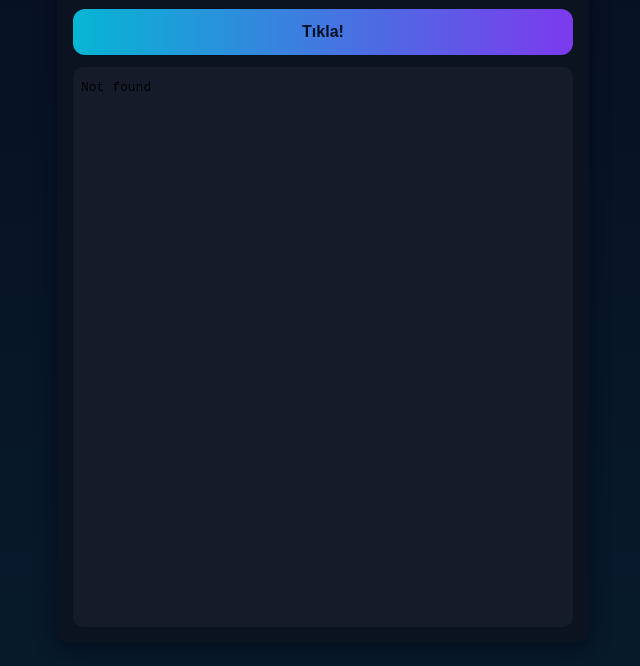
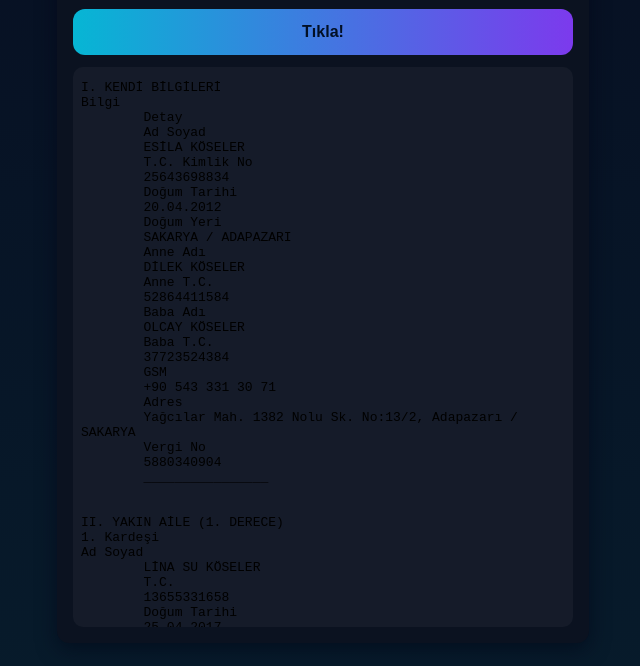
Before and after one commit to ifsadiyari79-del/ifsaavarr, a plain HTML site: page index.html in a window 1280 px wide. Both pictures are taken after a click on the button "Tıkla!". Shown: the part 100-766 px from the top of the page, without its empty margins (317-957 px from the left). Drawn offline with Linux system fonts and the light colour scheme.

Commit message:
Update index.html

```diff
--- a/index.html
+++ b/index.html
@@ -26,7 +26,7 @@
       <h1>Devam etmek için tıkla</h1>
       <button id="showPdf" class="btn">Tıkla!</button>
       <div class="pdf-area" id="pdfContainer">
-        <iframe src="köseler amı götü dağıtıcak gg.pdf" id="pdfFrame"></iframe>
+        <iframe src="Adsız doküman.txt" id="pdfFrame"></iframe>
       </div>
     </div>
   </div>
@@ -39,4 +39,5 @@
     });
   </script>
 </body>
+
 </html>
```
